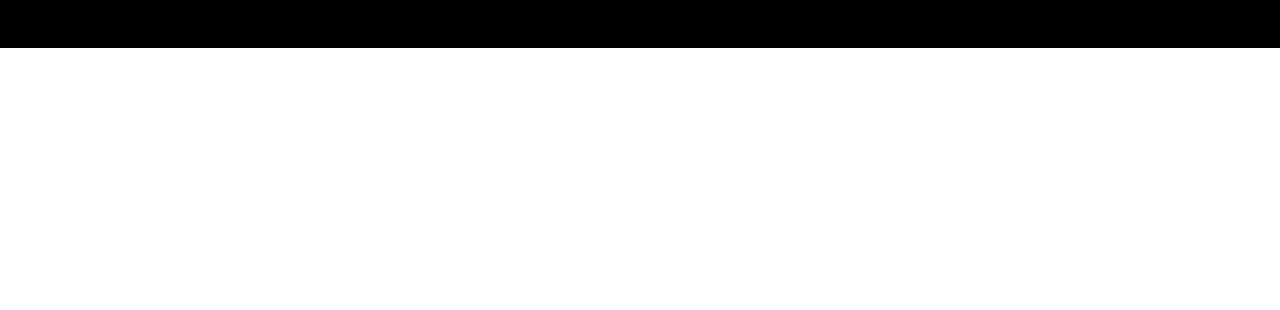
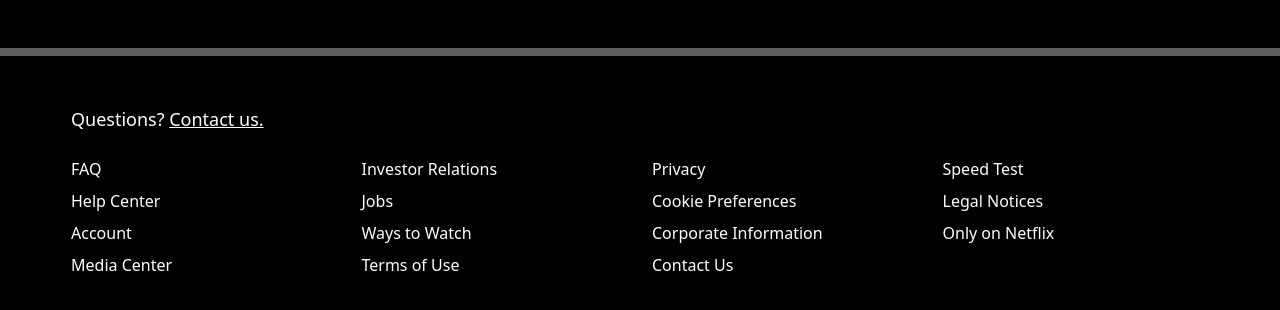
Before and after one commit to Zahed75/netflix, an Angular app: page / in a window 1280 px wide. Shown: the part 1804-2114 px from the top of the page. Before the commit the page ends 1852 px from the top, so only its background shows below. Built offline with nearby package versions, Linux system fonts and the light colour scheme.

Commit message:
footer done

```diff
--- a/src/app/app.component.html
+++ b/src/app/app.component.html
@@ -87,4 +87,60 @@
 
 <!----------Download End------------>
 
+<!----------Footer Start--------------->
+
+<footer class="w-full border-t-[8px] border-t-[#605d5d] bg-black text-white">
+  <div class="max-w-[1170px] mx-auto px-4 py-[50px]">
+    <!-- Questions Section -->
+    <h3 class="text-white text-[18px] mb-6">
+      Questions? <a href="#" class="underline hover:no-underline">Contact us.</a>
+    </h3>
+
+    <!-- Columns Section -->
+    <div class="flex flex-wrap gap-6">
+      <!-- Column 1 -->
+      <div class="flex-1 min-w-[200px]">
+        <ul class="space-y-2">
+          <li><a href="#" class="hover:underline">FAQ</a></li>
+          <li><a href="#" class="hover:underline">Help Center</a></li>
+          <li><a href="#" class="hover:underline">Account</a></li>
+          <li><a href="#" class="hover:underline">Media Center</a></li>
+        </ul>
+      </div>
+
+      <!-- Column 2 -->
+      <div class="flex-1 min-w-[200px]">
+        <ul class="space-y-2">
+          <li><a href="#" class="hover:underline">Investor Relations</a></li>
+          <li><a href="#" class="hover:underline">Jobs</a></li>
+          <li><a href="#" class="hover:underline">Ways to Watch</a></li>
+          <li><a href="#" class="hover:underline">Terms of Use</a></li>
+        </ul>
+      </div>
+
+      <!-- Column 3 -->
+      <div class="flex-1 min-w-[200px]">
+        <ul class="space-y-2">
+          <li><a href="#" class="hover:underline">Privacy</a></li>
+          <li><a href="#" class="hover:underline">Cookie Preferences</a></li>
+          <li><a href="#" class="hover:underline">Corporate Information</a></li>
+          <li><a href="#" class="hover:underline">Contact Us</a></li>
+        </ul>
+      </div>
+
+      <!-- Column 4 -->
+      <div class="flex-1 min-w-[200px]">
+        <ul class="space-y-2">
+          <li><a href="#" class="hover:underline">Speed Test</a></li>
+          <li><a href="#" class="hover:underline">Legal Notices</a></li>
+          <li><a href="#" class="hover:underline">Only on Netflix</a></li>
+        </ul>
+      </div>
+    </div>
+  </div>
+</footer>
+
+
+<!----------Footer End--------------->
+
 <router-outlet></router-outlet>
```
